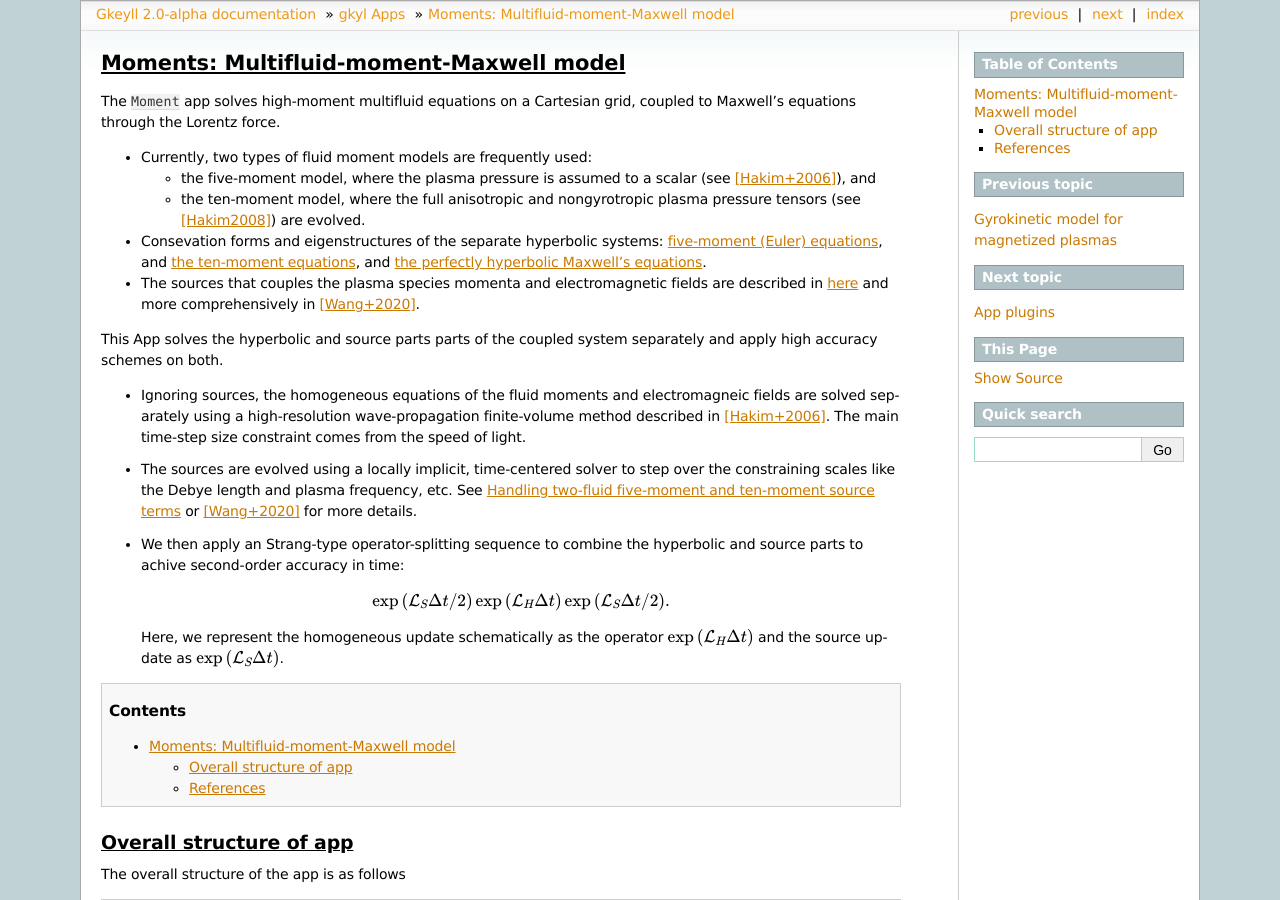
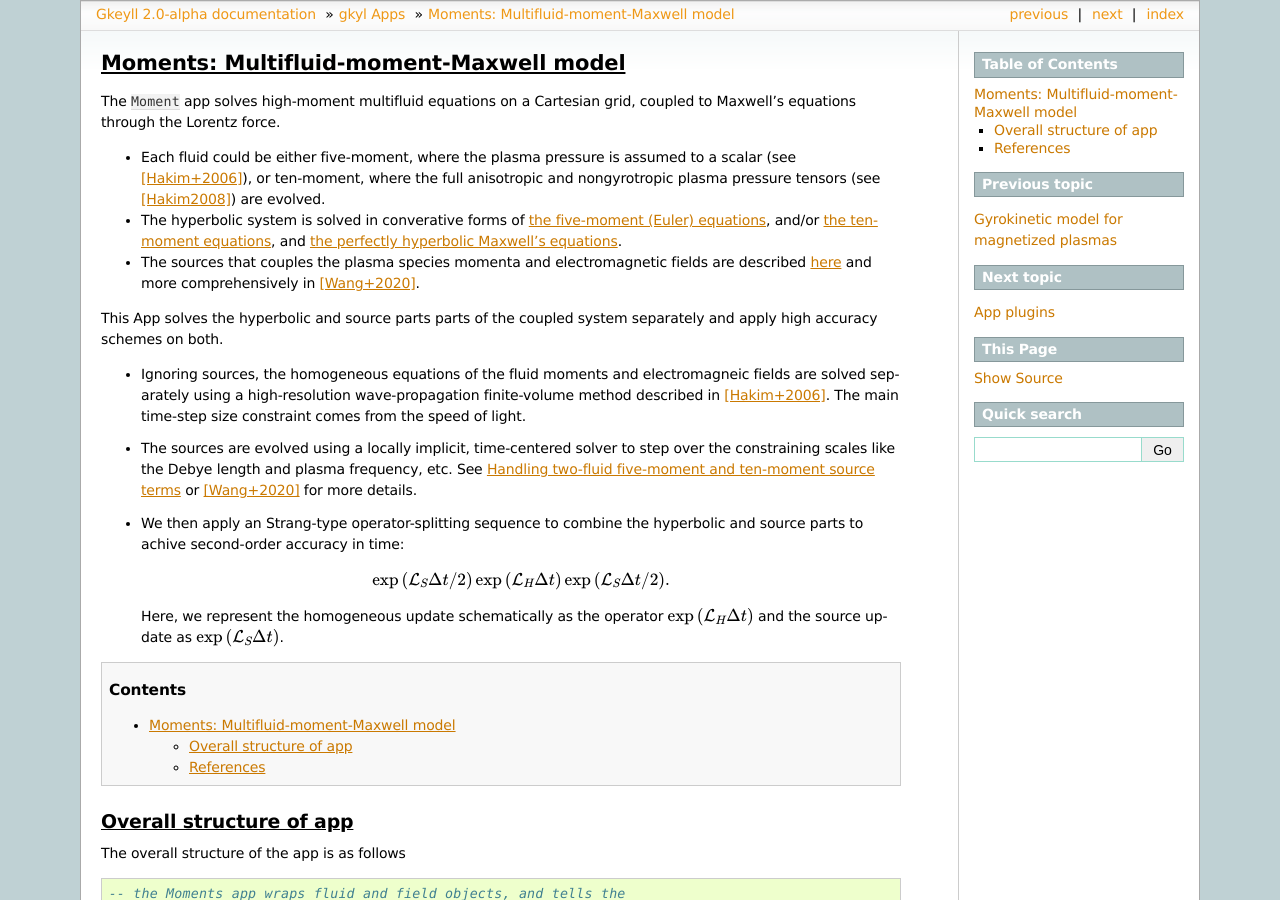
Before and after one commit to ammarhakim/gkyl-doc, a Sphinx documentation site: the page built from source/gkyl/App/Moment/Moments.rst, in a window 1280 px wide and 900 px high. Built offline with Sphinx 7.4.7, drawn with Linux system fonts in a browser that asks for light colours; pages that are not in the unit, such as notebooks, are missing from menus.

Commit message:
fluid app intro cleanup

```diff
--- a/source/gkyl/App/Moment/Moments.rst
+++ b/source/gkyl/App/Moment/Moments.rst
@@ -7,15 +7,11 @@
 
 The ``Moment`` app solves high-moment multifluid equations on a Cartesian grid, coupled to Maxwell's equations through the Lorentz force.
 
-* Currently, two types of fluid moment models are frequently used:
+* Each fluid could be either five-moment, where the plasma pressure is assumed to a scalar (see [Hakim+2006]_), or ten-moment, where the full anisotropic and nongyrotropic plasma pressure tensors (see [Hakim2008]_) are evolved.
 
-  * the five-moment model, where the plasma pressure is assumed to a scalar (see [Hakim+2006]_), and
+* The hyperbolic system is solved in converative forms of :ref:`the five-moment (Euler) equations<devEigenSysEuler>`, and/or :ref:`the ten-moment equations<devEigenSys10M>`, and :ref:`the perfectly hyperbolic Maxwell's equations<devEigenSysMaxwell>`.
 
-  * the ten-moment model, where the full anisotropic and nongyrotropic plasma pressure tensors (see [Hakim2008]_) are evolved.
-
-* Consevation forms and eigenstructures of the separate hyperbolic systems: :ref:`five-moment (Euler) equations<devEigenSysEuler>`, and :ref:`the ten-moment equations<devEigenSys10M>`, and :ref:`the perfectly hyperbolic Maxwell's equations<devEigenSysMaxwell>`.
-
-* The sources that couples the plasma species momenta and electromagnetic fields are described in :ref:`here<devFluidSrc>` and more comprehensively in [Wang+2020]_.
+* The sources that couples the plasma species momenta and electromagnetic fields are described :ref:`here<devFluidSrc>` and more comprehensively in [Wang+2020]_.
 
 
 This App solves the hyperbolic and source parts parts of the coupled system separately and apply high accuracy schemes on both.
```
